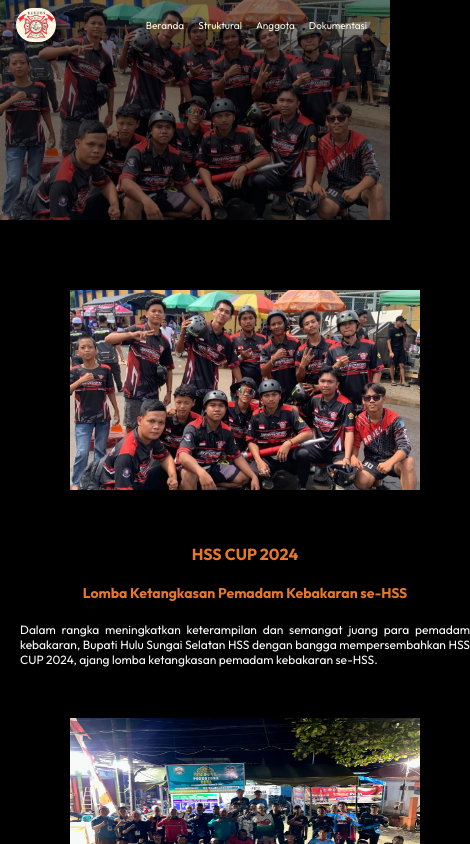
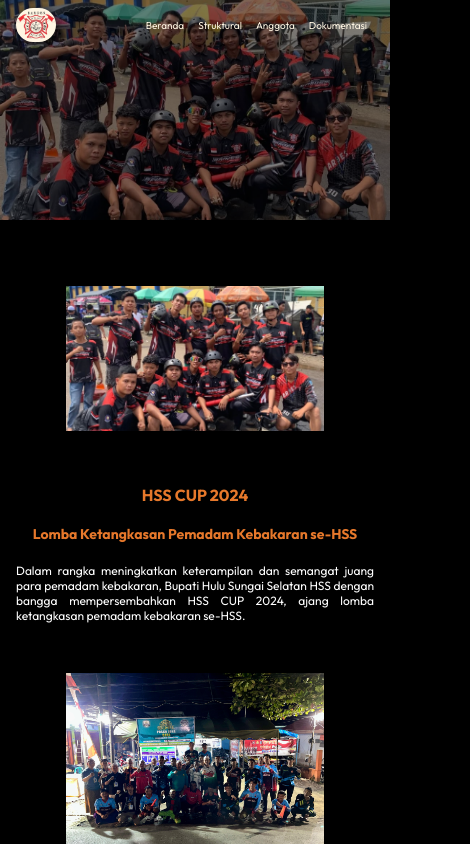
Before and after one commit to mustafakamal0799/bardes, a React (Create React App) app: page /dokumentasi in a window 390 px wide. Shown: the top 844 px of the page, 470 px wide, since content can reach past the window. Built offline with nearby package versions, Linux system fonts and the light colour scheme; the HTML template or start-up script is replaced by a standard one.

Commit message:
Perubahan Ukuran

```diff
--- a/src/components/Kegiatan.js
+++ b/src/components/Kegiatan.js
@@ -13,10 +13,10 @@
                 <br></br>
                 <div className='card-k'>
                     <div>
-                        <img src={Bardes1} alt='image' />
+                        <img src={Bardes1} alt='foto1' />
                     </div>
                     <div>
-                        <img src={Bardes2} alt='image' />
+                        <img src={Bardes2} alt='foto2' />
                     </div>
                 </div>
             </div>
--- a/src/routes/Home.js
+++ b/src/routes/Home.js
@@ -3,7 +3,6 @@
 import Footer from "../components/Footer";
 import HeroImg from "../components/HeroImg";
 import Deskripsi from "../components/Deskripsi";
-import DataDokumentasi from "../components/DataDokumentasi";
 import Kegiatan from "../components/Kegiatan";
 
 
--- a/src/styles/DataDokumentasi.css
+++ b/src/styles/DataDokumentasi.css
@@ -48,21 +48,29 @@
 
 @media screen and (max-width: 640px) {
     .dokumentasi-main {
-        padding: 20px;
-        left: 0;
+        flex-direction: column;
+        padding: 1rem;
     }
 
     .dokumentasi-display {
-        display: inline-block;
+        display: block;
+        justify-content: center;
+        align-items: center;
+        width: 100%;
+        height: 100%;
     }
 
     .dImg img {
-        height: 300px;
-        width: 450px;
+        width: 100%;
+        height: 100%;
+        background-size: cover;
+        background-position: center;
+        object-fit: cover;
     }
 
     .Dtitle {
         font-size: 16px;
+        text-transform: uppercase;
     }
 
     .subtitle {
--- a/src/styles/Kegiatan.css
+++ b/src/styles/Kegiatan.css
@@ -37,14 +37,14 @@
     box-shadow: 0 10px 10px 0 rgba(0, 0, 0, 0.8);
 }
 
-@media screen and (max-width: 640px) {
+@media screen and (max-width: 720px) {
     .card-k {
         grid-template-columns: 1fr;
     }
 
     .card-k img {
-        width: 400px;
-        height: 300px;
+        width: 100%;
+        height: 200px;
     }
 
     .k-title {
--- a/src/styles/Struktural.css
+++ b/src/styles/Struktural.css
@@ -151,7 +151,7 @@
 
     .card-seksi {
         width: 100%;
-        height: 70%;
+        height: 80%;
         font-size: 8px;
     }
 }
```
